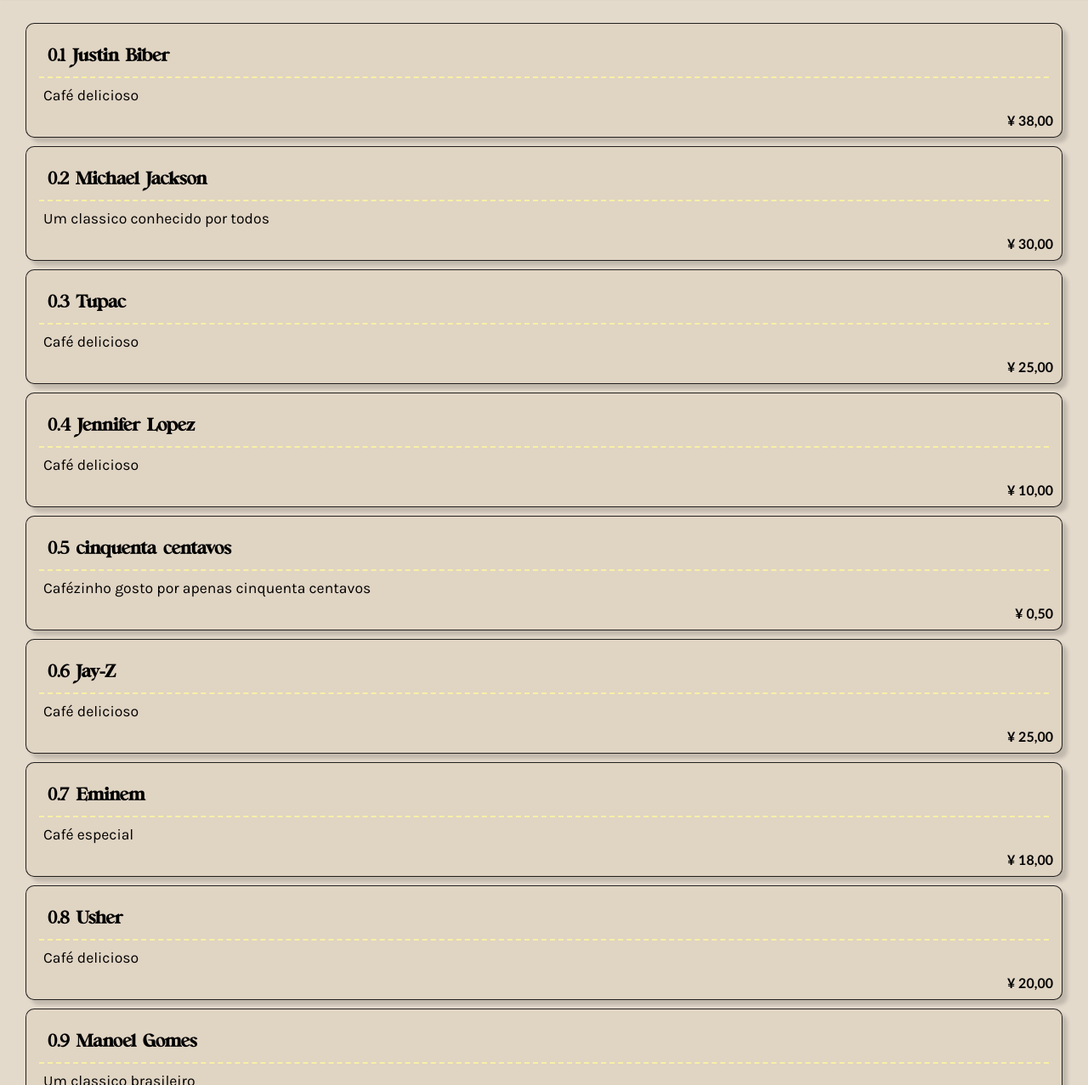
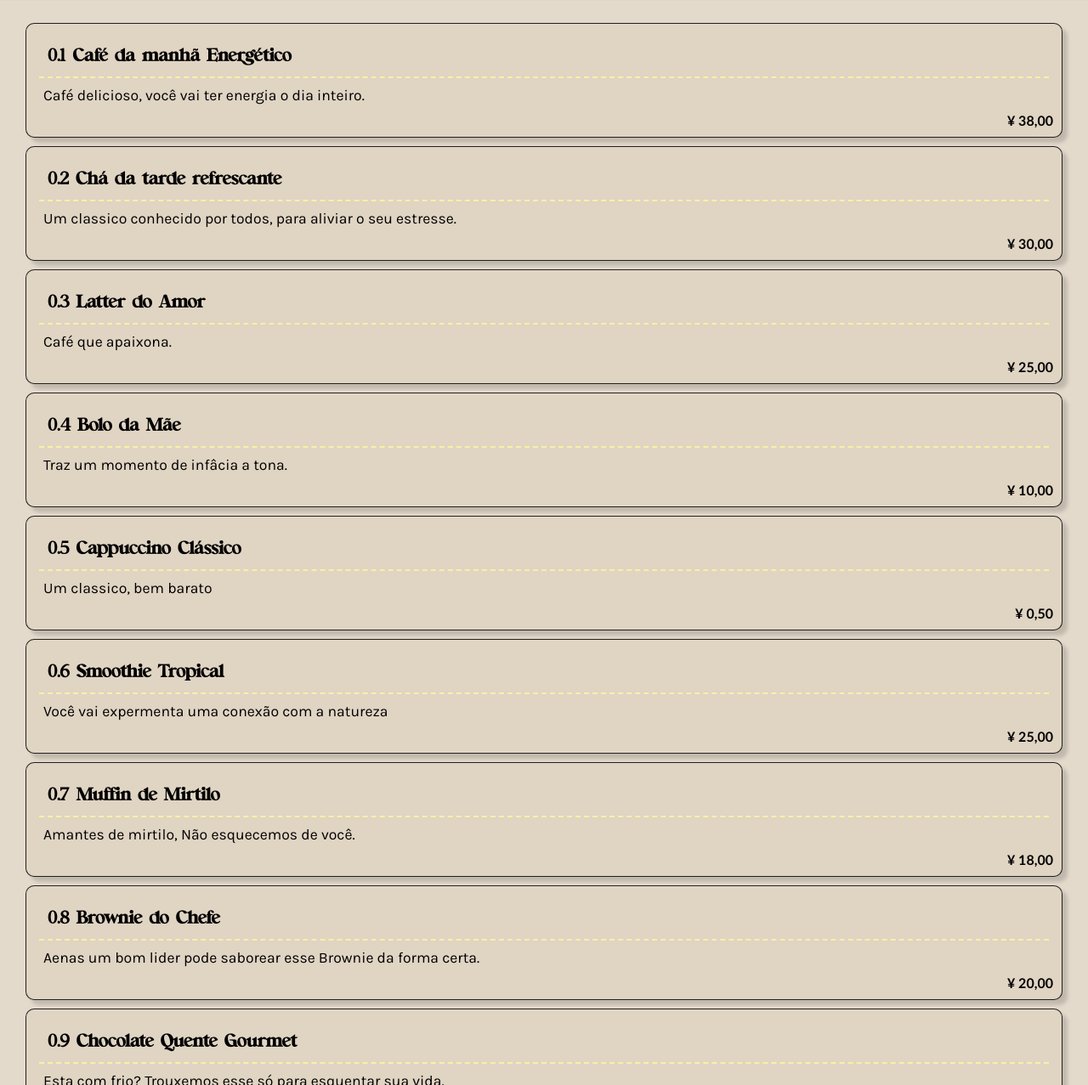
Before and after one commit to Eduardo-Paivaa/Pokemon, a plain HTML site: page produtos.html in a window 1280 px wide. Shown: the part 103-1380 px from the top of the page at 85% size. Drawn offline with Linux system fonts and the light colour scheme.

Commit message:
mudança do nome dos produtos

```diff
--- a/produtos.html
+++ b/produtos.html
@@ -32,9 +32,9 @@
     <main>
 
         <section class="adocado">
-            <h3>0.1 Justin Biber</h3>
+            <h3>0.1 Café da manhã Energético</h3>
             <p>
-                Café delicioso
+                Café delicioso, você vai ter energia o dia inteiro.
             </p>
 
             <h2>&yen; 38,00</h2>
@@ -42,9 +42,9 @@
         </section>
 
         <section class="adocado">
-            <h3>0.2 Michael Jackson</h3>
+            <h3>0.2 Chá da tarde refrescante</h3>
             <p>
-                Um classico conhecido por todos
+                Um classico conhecido por todos, para aliviar o seu estresse.
             </p>
 
             <h2>&yen; 30,00</h2>
@@ -52,9 +52,9 @@
         </section>
 
         <section class="adocado">
-            <h3>0.3 Tupac</h3>
+            <h3>0.3 Latter do Amor</h3>
             <p>
-                Café delicioso
+                Café que apaixona.
             </p>
 
             <h2>&yen; 25,00</h2>
@@ -62,9 +62,9 @@
         </section>
 
         <section class="adocado">
-            <h3>0.4 Jennifer Lopez</h3>
+            <h3>0.4 Bolo da Mãe</h3>
             <p>
-                Café delicioso
+                Traz um momento de infâcia a tona.
             </p>
 
             <h2>&yen; 10,00</h2>
@@ -72,9 +72,9 @@
         </section>
 
         <section class="adocado">
-            <h3>0.5 cinquenta centavos</h3>
+            <h3>0.5 Cappuccino Clássico</h3>
             <p>
-                Cafézinho gosto por apenas cinquenta centavos
+                Um classico, bem barato
             </p>
 
             <h2>&yen; 0,50</h2>
@@ -82,9 +82,9 @@
         </section>
 
         <section class="adocado">
-            <h3>0.6 Jay-Z</h3>
+            <h3>0.6 Smoothie Tropical</h3>
             <p>
-                Café delicioso
+                Você vai expermenta uma conexão com a natureza
             </p>
 
             <h2>&yen; 25,00</h2>
@@ -92,9 +92,9 @@
         </section>
 
         <section class="adocado">
-            <h3>0.7 Eminem</h3>
+            <h3>0.7 Muffin de Mirtilo</h3>
             <p>
-                Café especial
+                Amantes de mirtilo, Não esquecemos de você.
             </p>
 
             <h2>&yen; 18,00</h2>
@@ -102,9 +102,9 @@
         </section>
 
         <section class="adocado">
-            <h3>0.8 Usher</h3>
+            <h3>0.8 Brownie do Chefe</h3>
             <p>
-                Café delicioso
+                Aenas um bom lider pode saborear esse Brownie da forma certa.
             </p>
 
             <h2>&yen; 20,00</h2>
@@ -112,9 +112,9 @@
         </section>
 
         <section class="adocado">
-            <h3>0.9 Manoel Gomes</h3>
+            <h3>0.9 Chocolate Quente Gourmet</h3>
             <p>
-                Um classico brasileiro
+                Esta com frio? Trouxemos esse só para esquentar sua vida.
             </p>
 
             <h2>&yen; 5,00</h2>
@@ -122,9 +122,9 @@
         </section>
 
         <section class="adocado">
-            <h3>0.10 Will Smitch</h3>
+            <h3>0.10 Sanduíche do Jardim</h3>
             <p>
-                Um tapa na cara de tão gostoso
+                Procura uma eperiencia maluca? Uma bomba de sabor? Bom você acabou de achar.
             </p>
 
             <h2>&yen; 50,00</h2>
```
Also changed, not shown: css/estilo.css (+7 -2 lines), inicio.html (+4 -4 lines), fonts/CHRISTMAS COMEBACK.otf (added).
